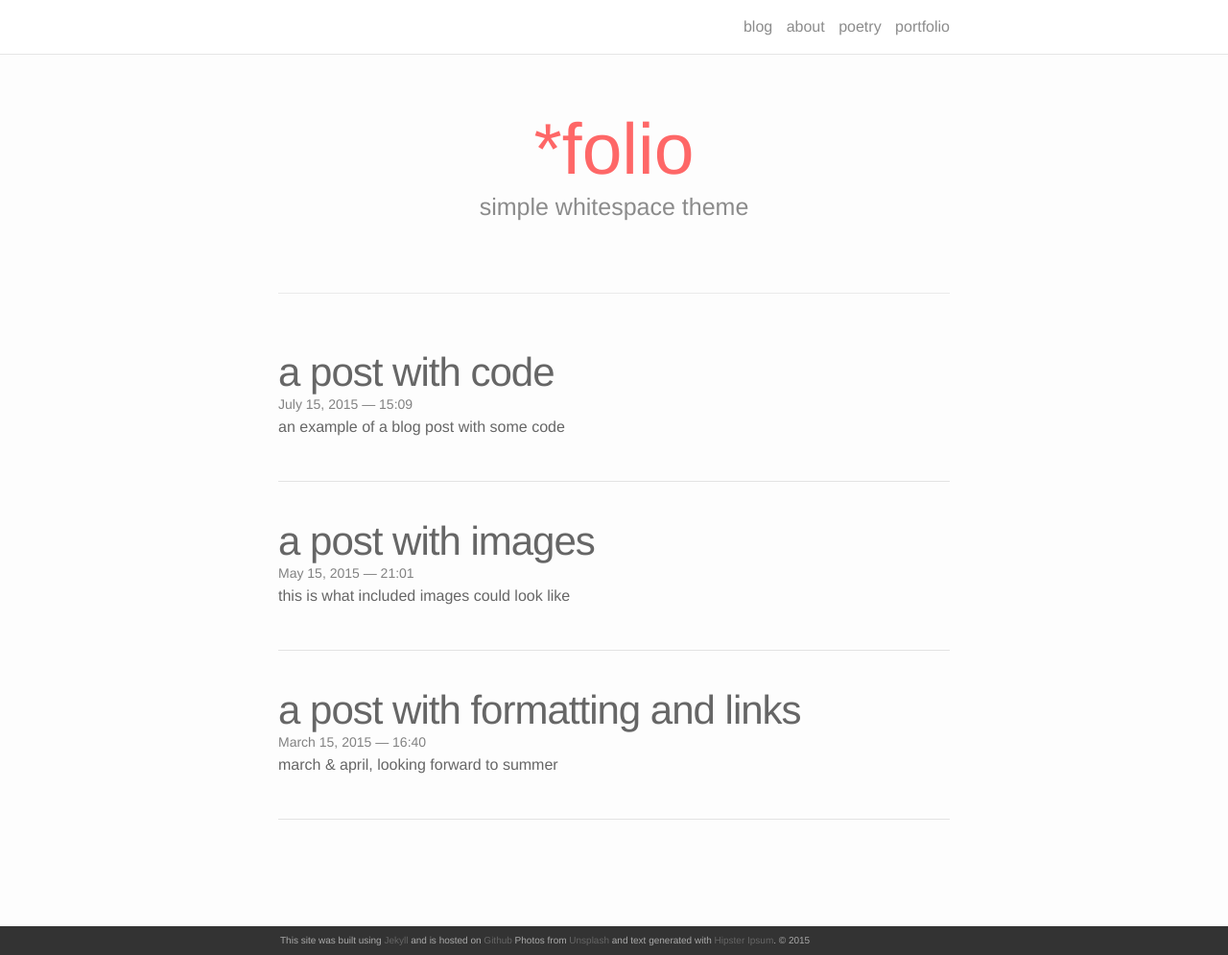
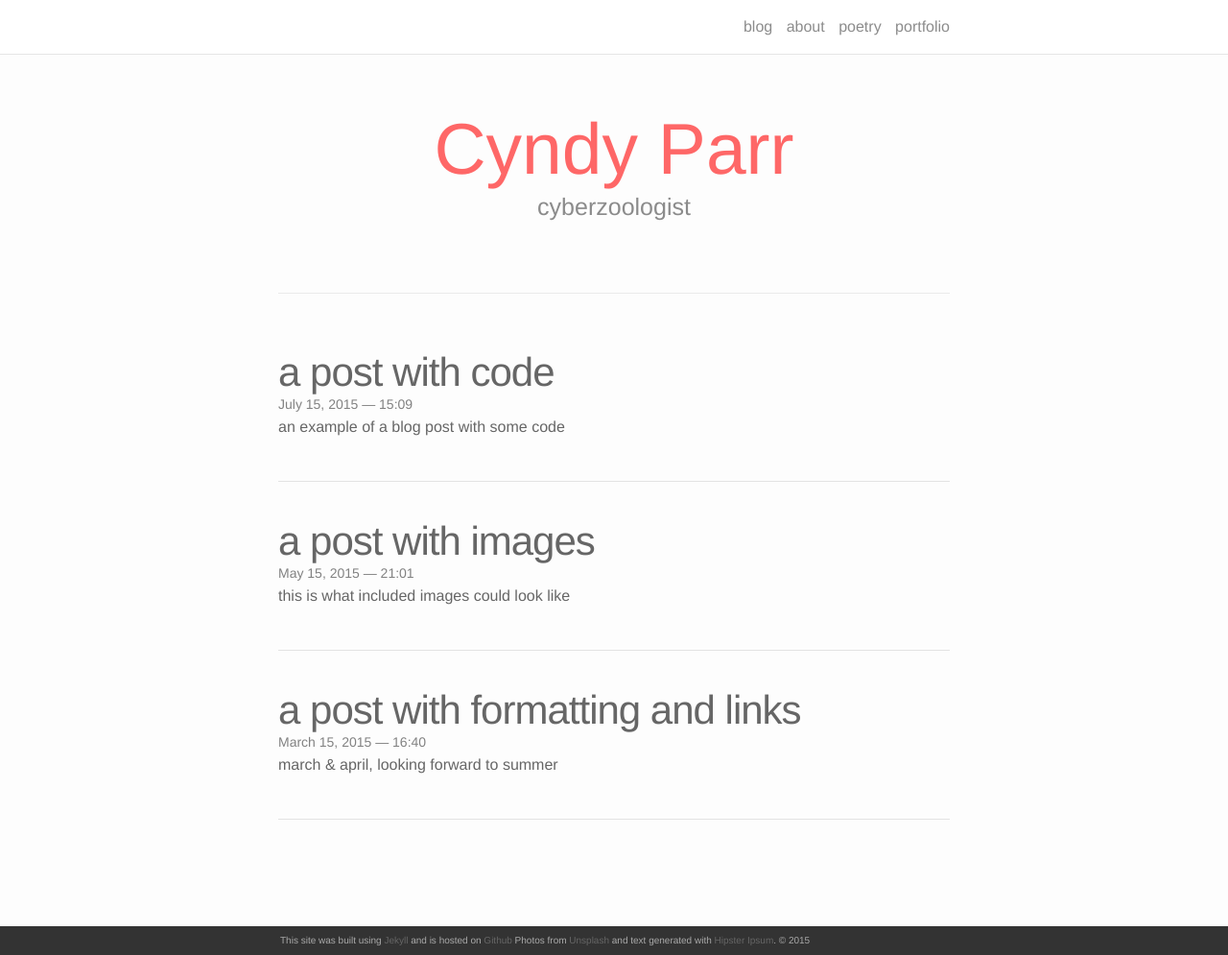
Before and after one commit to CynthiaParr-USDA/csparr.github.io, a Jekyll site: the page built from index.html, in a window 1280 px wide and 995 px high. Shown: the whole window at 96% size. Built offline with Jekyll 4.4.1, drawn with Linux system fonts in a browser that asks for light colours; nearby versions of some CDN libraries; the list of posts is cut into pages by our own code.

Commit message:
Update index.html

```diff
--- a/index.html
+++ b/index.html
@@ -3,8 +3,8 @@
 ---
 
 <div class="header-bar">
-  <h1>*folio</h1>
-  <h2>simple whitespace theme</h2>
+  <h1>Cyndy Parr</h1>
+  <h2>cyberzoologist</h2>
   <br/>
   <hr>
   <br/>
```
